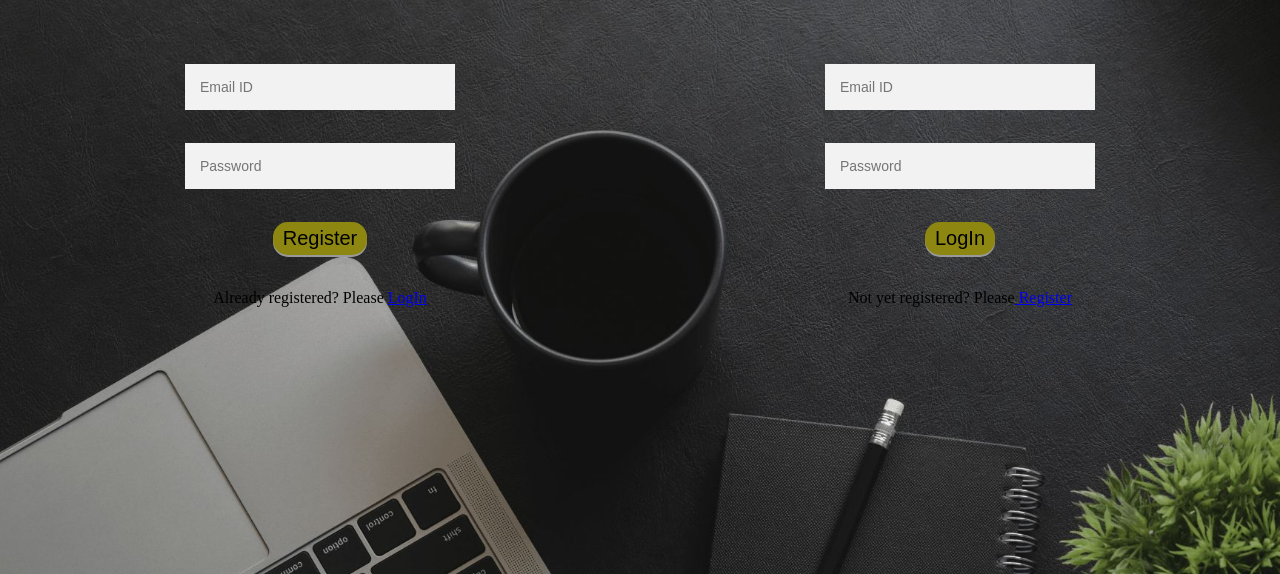
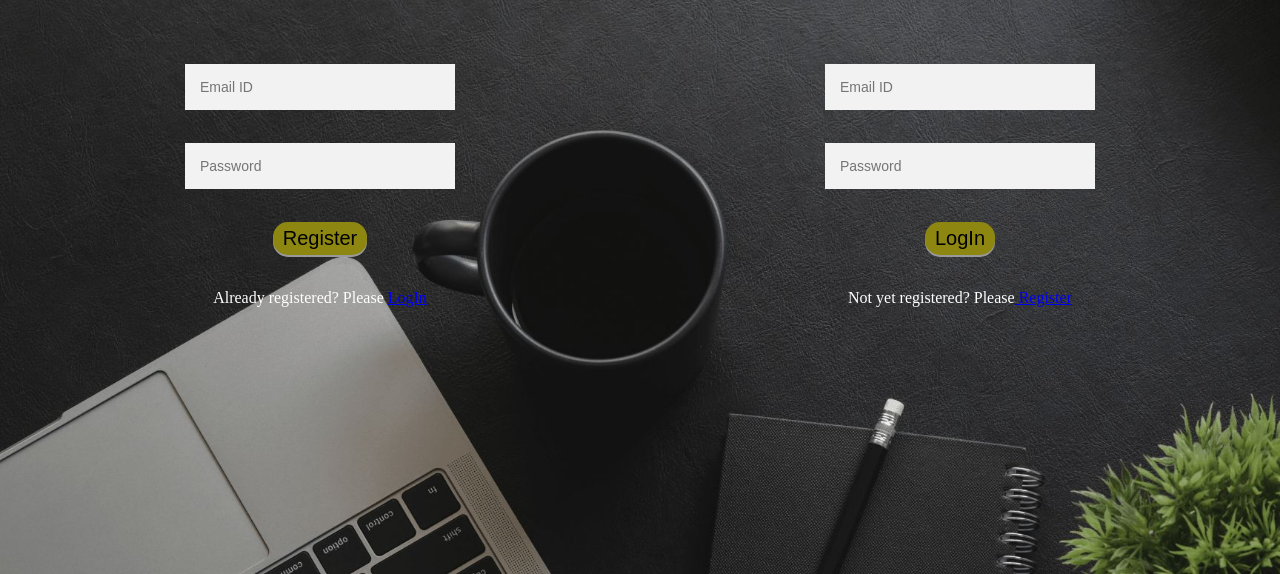
Before and after one commit to Prasad0724/CipherDiary, a plain HTML site: page index.html in a window 1280 px wide. Shown: the part 226-800 px from the top of the page. Drawn offline with nearby package versions, Linux system fonts and the light colour scheme; no server answers.

Commit message:
Update style.css

```diff
--- a/style.css
+++ b/style.css
@@ -95,7 +95,7 @@ h1{
 .form{
 	position: relative;
 	z-index: 1;
-	background: #ffffff;
+	color: white;
 	margin: 0 auto 100px;
 	max-width: 360px;
 	padding: 45px;
```
